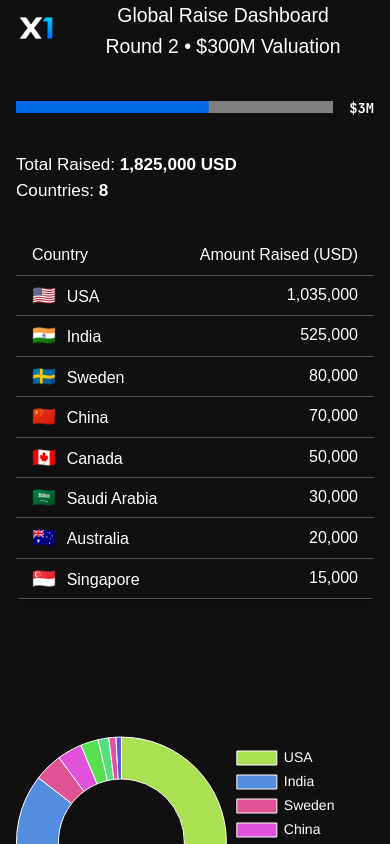
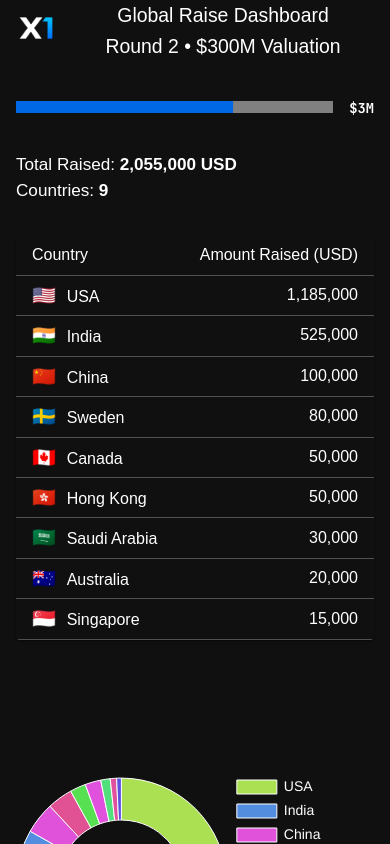
Before and after one commit to FairCrypto/x1-investors, a Next.js app: page / in a window 390 px wide. Shown: the top 844 px of the page. Built offline with nearby package versions, Linux system fonts and the light colour scheme.

Commit message:
fixed mobile layout

```diff
--- a/app/investors.ts
+++ b/app/investors.ts
@@ -9,15 +9,19 @@ export const investorsRaw: Array<Record<string, any>> = [
   { country: 'USA', countryCode: 'US',  amount: 10_000, investors: 1 },
   { country: 'USA', countryCode: 'US',  amount: 75_000, investors: 1 },
   { country: 'USA', countryCode: 'US',  amount: 20_000, investors: 1 },
+  { country: 'USA', countryCode: 'US',  amount: 100_000, investors: 1 },
+  { country: 'USA', countryCode: 'US',  amount: 50_000, investors: 1 },
   { country: 'Saudi Arabia', countryCode: 'SA',  amount: 30_000, investors: 1 },
   { country: 'Australia', countryCode: 'AU',  amount: 20_000, investors: 1 },
   { country: 'China', countryCode: 'CN',  amount: 50_000, investors: 1 },
   { country: 'China', countryCode: 'CN',  amount: 20_000, investors: 1 },
+  { country: 'China', countryCode: 'CN',  amount: 30_000, investors: 1 },
   { country: 'India', countryCode: 'IN',  amount: 525_000, investors: 1 },
   { country: 'Singapore', countryCode: 'SG',  amount: 15_000, investors: 1 },
   { country: 'Sweden', countryCode: 'SE',  amount: 50_000, investors: 1 },
   { country: 'Sweden', countryCode: 'SE',  amount: 30_000, investors: 1 },
   { country: 'Canada', countryCode: 'CA',  amount: 50_000, investors: 1 },
+  { country: 'Hong Kong', countryCode: 'HK',  amount: 50_000, investors: 1 },
 ];
 
 export const investors = investorsRaw.reduce((acc, curr) => {
```
